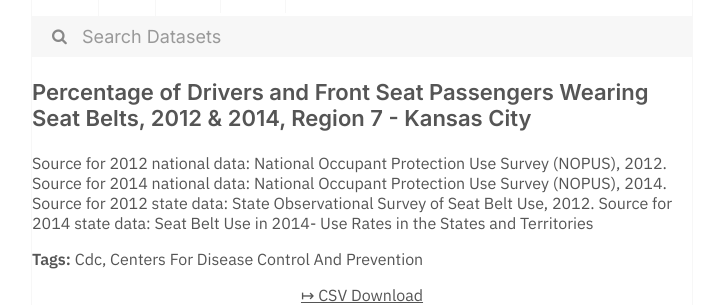
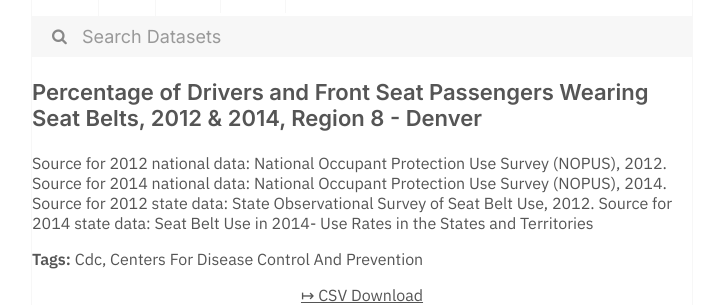
Before and after one commit to dayda-entities/us-department-of-health-and-human-services, a Jekyll site: the page built from _posts/2020-11-10-percentage-of-drivers-and-fron.md, in a window 1280 px wide. Shown: the part 288-593 px from the top of the page, without its empty margins (278-1001 px from the left). Built offline with Jekyll 4.4.1, drawn with Linux system fonts in a browser that asks for light colours.

```diff
--- a/_posts/2020-11-10-percentage-of-drivers-and-fron.md
+++ b/_posts/2020-11-10-percentage-of-drivers-and-fron.md
@@ -1,17 +1,17 @@
 ---
 title: >-
   Percentage of Drivers and Front Seat Passengers Wearing Seat Belts, 2012 &
-  2014, Region 7 - Kansas City
-created: '2020-11-10T16:18:20.041275'
-modified: '2021-04-17T02:33:39.953842'
+  2014, Region 8 - Denver
+created: '2020-11-10T16:18:19.273015'
+modified: '2021-04-17T02:49:49.169364'
 state: active
 type: dataset
 tags:
   - Cdc
   - Centers For Disease Control And Prevention
 groups: []
-csv_url: 'https://data.cdc.gov/api/views/y8pa-p62q/rows.csv?accessType=DOWNLOAD'
-json_url: 'https://data.cdc.gov/api/views/y8pa-p62q/rows.json?accessType=DOWNLOAD'
+csv_url: 'https://data.cdc.gov/api/views/iz46-hpaa/rows.csv?accessType=DOWNLOAD'
+json_url: 'https://data.cdc.gov/api/views/iz46-hpaa/rows.json?accessType=DOWNLOAD'
 layout: post
 
 ---
```
